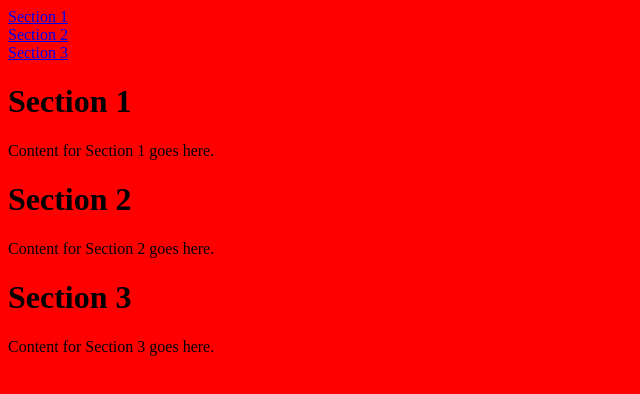
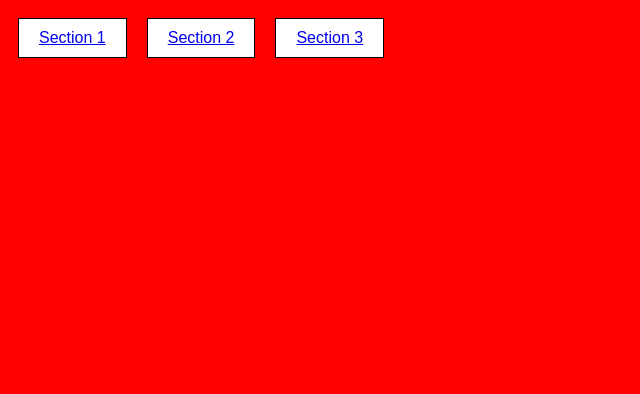
Before and after one commit to case0074/case0074.github.io, a plain HTML site: page index.html in a window 1280 px wide. Shown: the whole page, without its empty margins (0-640 px from the left). Drawn offline with Linux system fonts and the light colour scheme.

Commit message:
Update styles.css

```diff
--- a/styles.css
+++ b/styles.css
@@ -1,3 +1,26 @@
 body {
     background-color: red;
+    font-family: Arial, sans-serif;
 }
+
+.navigation {
+    display: flex;
+}
+
+.nav-box {
+    background-color: white;
+    border: 1px solid black;
+    padding: 10px 20px;
+    margin: 10px;
+    cursor: pointer;
+}
+
+.content {
+    padding: 50px;
+    color: white;
+    display: none;
+}
+
+.content.active {
+    display: block;
+}
```
